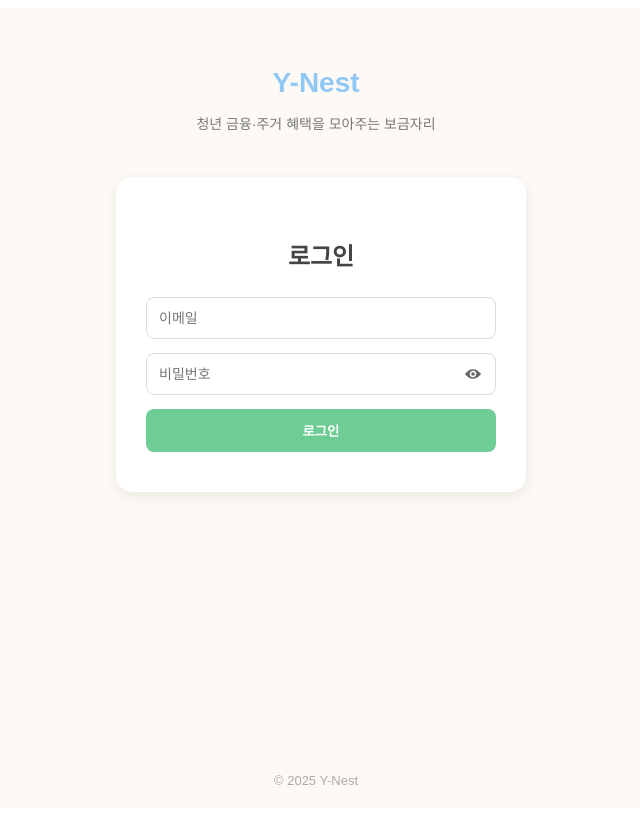
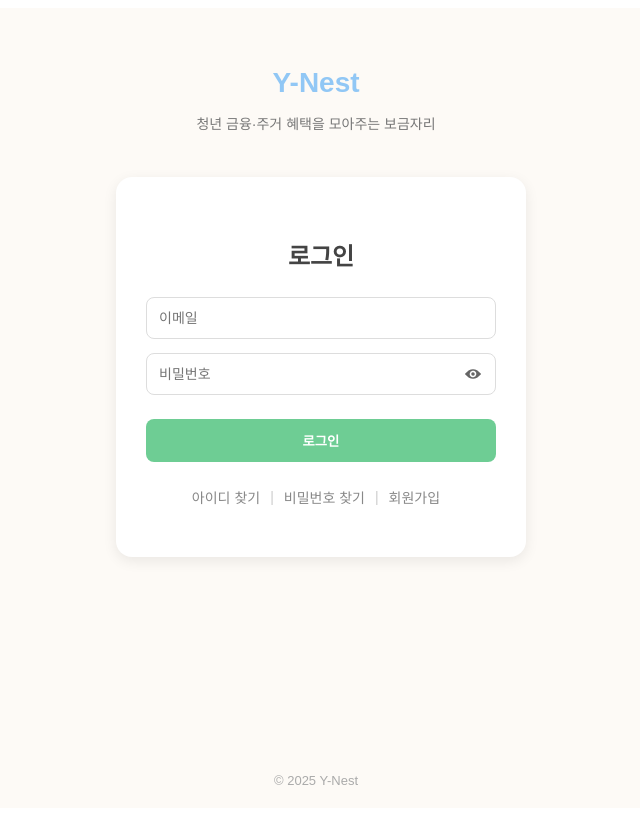
Before and after one commit to soobinny/y-nest, a React app in the folder frontend/: page /login in a window 1280 px wide. Shown: the whole page, without its empty margins (324-964 px from the left). Built offline with nearby package versions, Linux system fonts and the light colour scheme; the HTML template or start-up script is replaced by a standard one.

Commit message:
✨ feat: 로그인 페이지에 아이디/비밀번호 찾기 및 회원가입 링크 추가

```diff
--- a/frontend/src/pages/LoginPage.jsx
+++ b/frontend/src/pages/LoginPage.jsx
@@ -75,6 +75,20 @@ export default function LoginPage() {
         </form>
         {message && <p style={styles.message}>{message}</p>}
       </div>
+
+      {/* 로그인 하단 링크들 */}
+      <div style={styles.linkContainer}>
+        <span style={styles.link}>아이디 찾기</span>
+        <span style={styles.divider}>|</span>
+        <span style={styles.link}>비밀번호 찾기</span>
+        <span style={styles.divider}>|</span>
+        <span
+          style={{ ...styles.link}}
+          onClick={() => (window.location.href = "/signup")}
+        >
+          회원가입
+        </span>
+      </div>
     </AppLayout>
   );
 }
@@ -87,6 +101,7 @@ const styles = {
     padding: "40px 30px",
     transition: "all 0.25s ease",
     minWidth: "350px",
+    minHeight: "300px",
   },
   title: { textAlign: "center", marginBottom: 25, color: "#444" },
   form: { display: "flex", flexDirection: "column", gap: 14 },
@@ -122,6 +137,7 @@ const styles = {
     cursor: "pointer",
     transition: "all 0.1s ease",
     transform: "scale(1)",
+    marginTop: 10
   },
   message: {
     marginTop: 20,
@@ -129,4 +145,21 @@ const styles = {
     textAlign: "center",
     color: "#ff0400ac",
   },
+
+  linkContainer: {
+    display: "flex",
+    justifyContent: "center",
+    alignItems: "center",
+    gap: "10px",
+    marginTop: "-70px",
+    fontSize: "14px",
+    color: "#888",
+  },
+  link: {
+    cursor: "pointer",
+    transition: "color 0.2s",
+  },
+  divider: {
+    color: "#ccc",
+  },
 };
```
